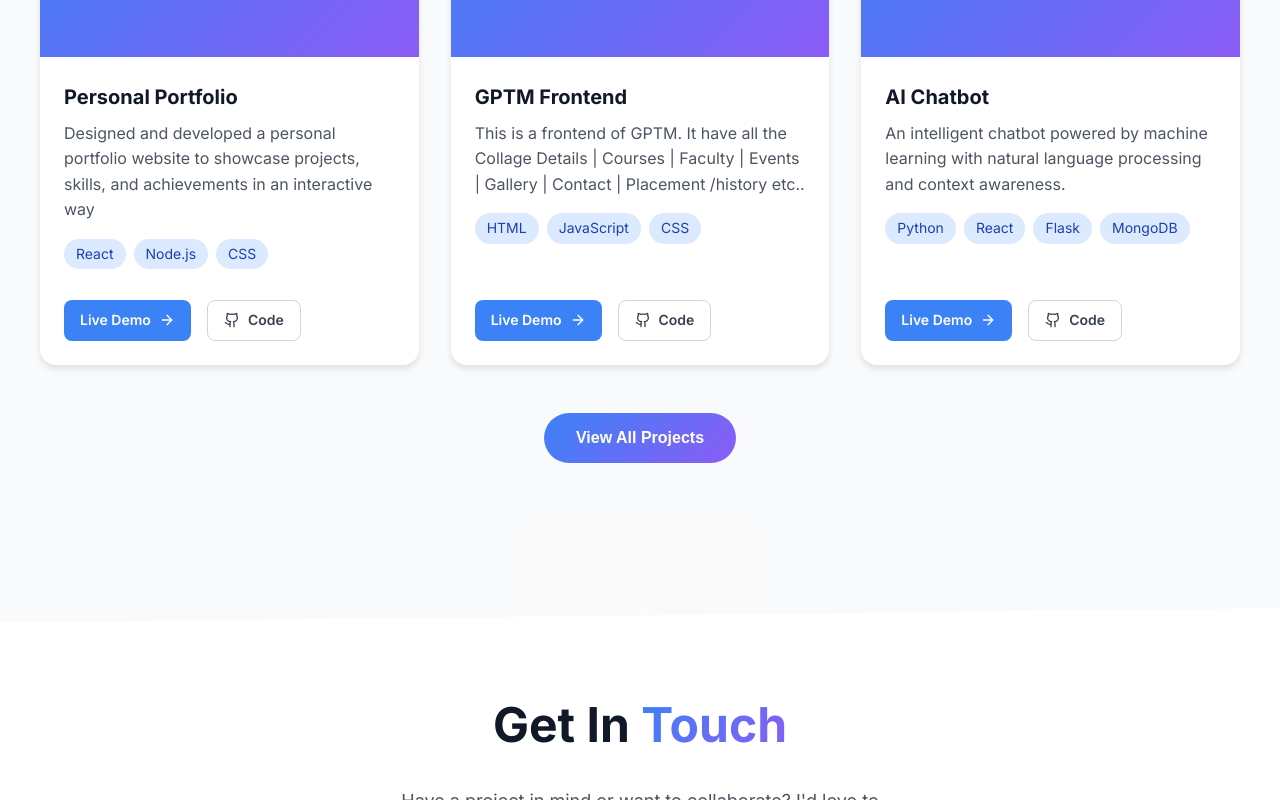
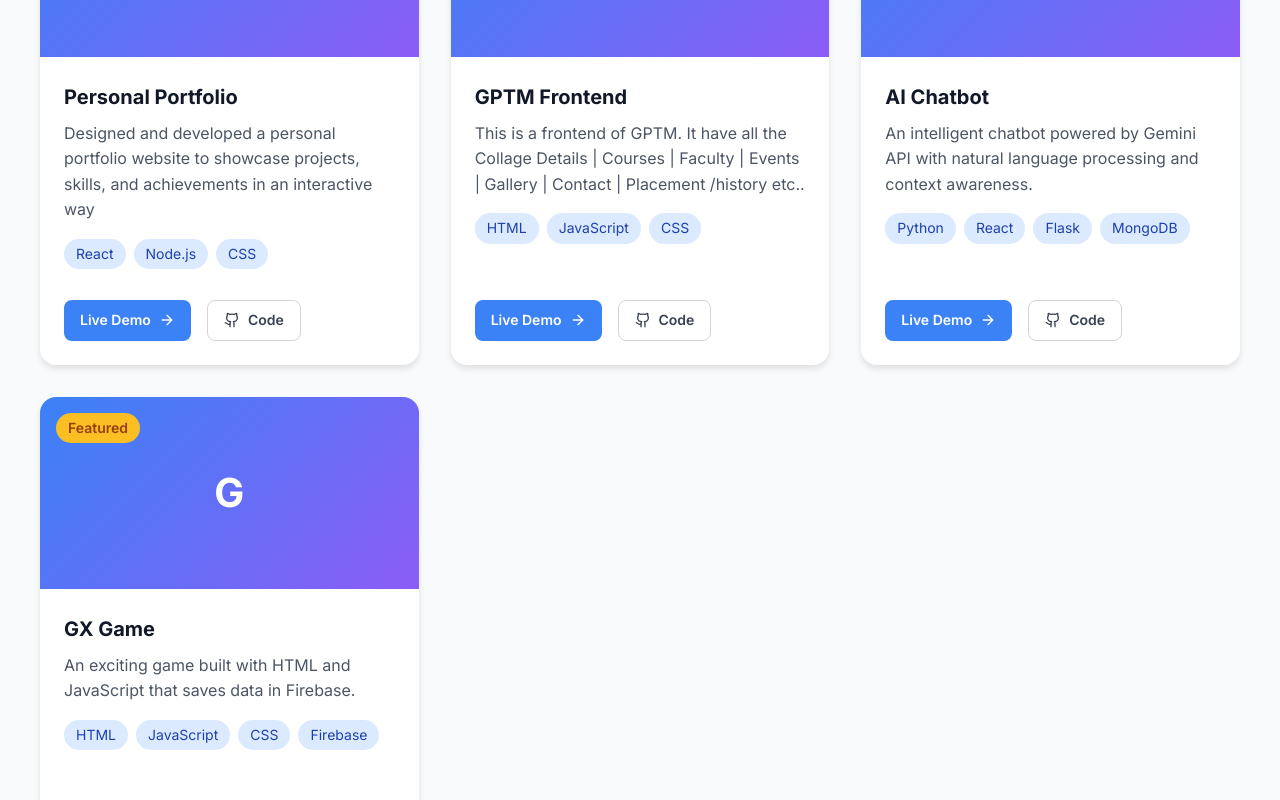
Before and after one commit to Sandesh-Chougala/Sandesh-Portfolio, a React (Create React App) app: page / in a window 1280 px wide. Shown: the part 2380-3180 px from the top of the page. Built offline with nearby package versions, Linux system fonts and the light colour scheme.

Commit message:
added 4th project "GX Project"

```diff
--- a/src/components/Projects.tsx
+++ b/src/components/Projects.tsx
@@ -42,11 +42,22 @@ const Projects: React.FC = () => {
       id: 3,
       title: "AI Chatbot",
       description:
-        "An intelligent chatbot powered by machine learning with natural language processing and context awareness.",
+        "An intelligent chatbot powered by Gemini API with natural language processing and context awareness.",
       image: "/api/placeholder/400/300",
       technologies: ["Python", "React", "Flask", "MongoDB"],
       liveUrl: "alert('Coming Soon')",
       githubUrl: "https://github.com/Sandesh-Chougala/AI-Chatbot",
+      featured: true,
+    },
+    {
+      id: 4,
+      title: "GX Game",
+      description:
+        "An exciting game built with HTML and JavaScript that saves data in Firebase.",
+      image: "/api/placeholder/400/300",
+      technologies: ["HTML", "JavaScript", "CSS", "Firebase"],
+      liveUrl: "https://gx-game-sandy.netlify.app/menu.html",
+      githubUrl: "https://github.com/Sandesh-Chougala/GX-Game",
       featured: true,
     },
   ];
@@ -170,17 +181,6 @@ const Projects: React.FC = () => {
             </motion.div>
           ))}
         </motion.div>
-
-        {/* View More Button */}
-        <motion.div
-          initial={{ opacity: 0, y: 20 }}
-          whileInView={{ opacity: 1, y: 0 }}
-          viewport={{ once: true }}
-          transition={{ duration: 0.6, delay: 0.4 }}
-          className="view-more-button"
-        >
-          <button className="view-more-btn">View All Projects</button>
-        </motion.div>
       </div>
     </section>
   );
```
